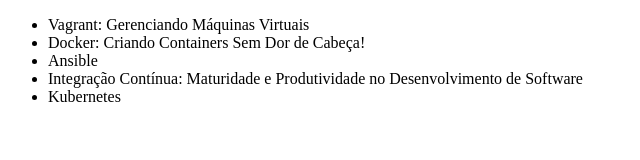
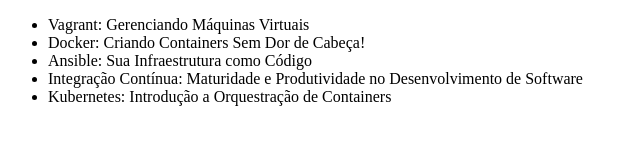
Before and after one commit to FeGodoi/Aula_Alura_Git, a plain HTML site: page index.html in a window 1280 px wide. Shown: the whole page, without its empty margins (0-640 px from the left). Drawn offline with Linux system fonts and the light colour scheme.

Commit message:
Atualizando nomes dos cursos de Ansible e Kubernetes

```diff
--- a/index.html
+++ b/index.html
@@ -8,9 +8,9 @@
 	<ul>
 		<li>Vagrant: Gerenciando Máquinas Virtuais</li>
 		<li>Docker: Criando Containers Sem Dor de Cabeça!</li>
-		<li>Ansible</li>
+		<li>Ansible: Sua Infraestrutura como Código</li>
 		<li>Integração Contínua: Maturidade e Produtividade no Desenvolvimento de Software</li>
-		<li>Kubernetes</li>
+		<li>Kubernetes: Introdução a Orquestração de Containers</li>
 	</ul>
 </body>
 </html>
```
